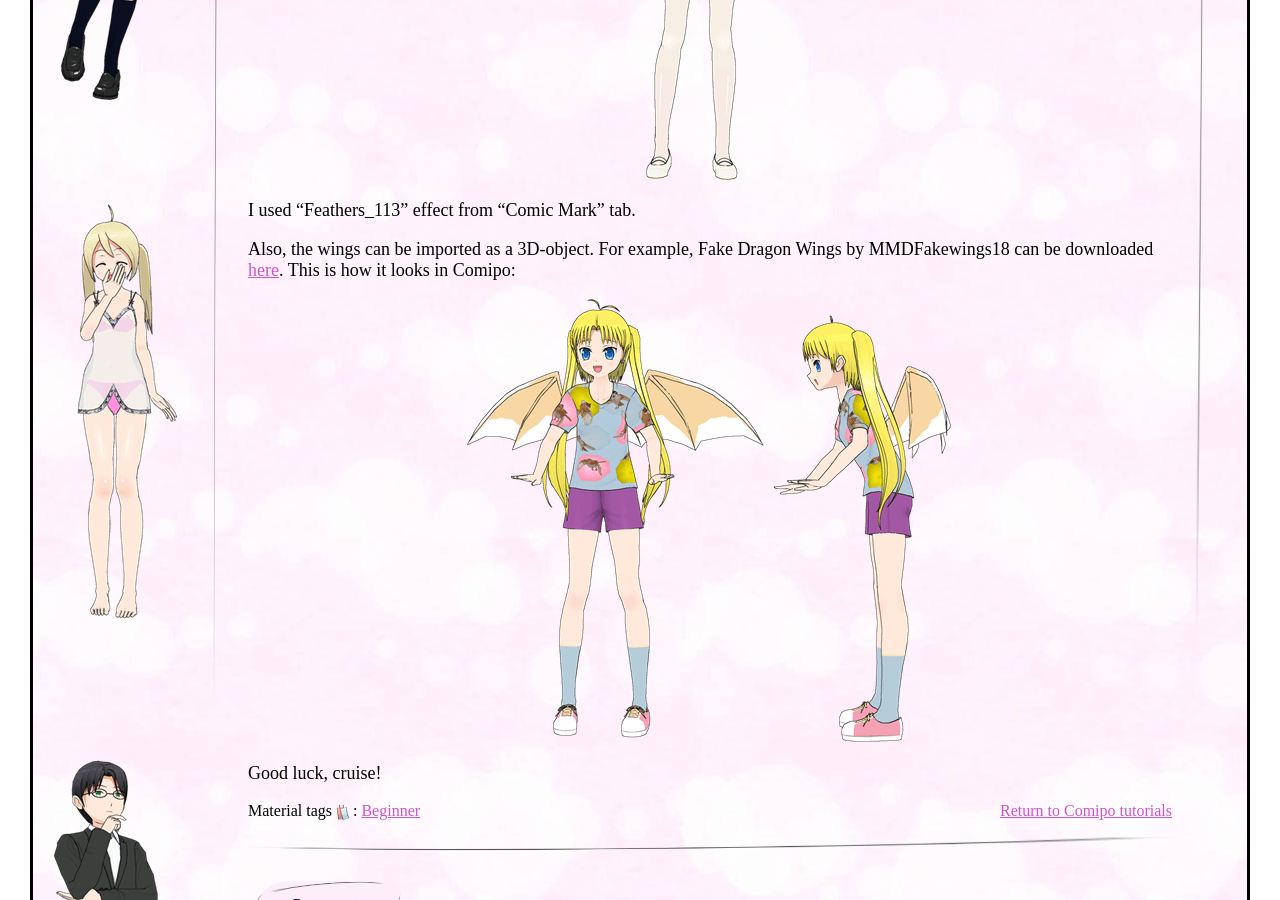
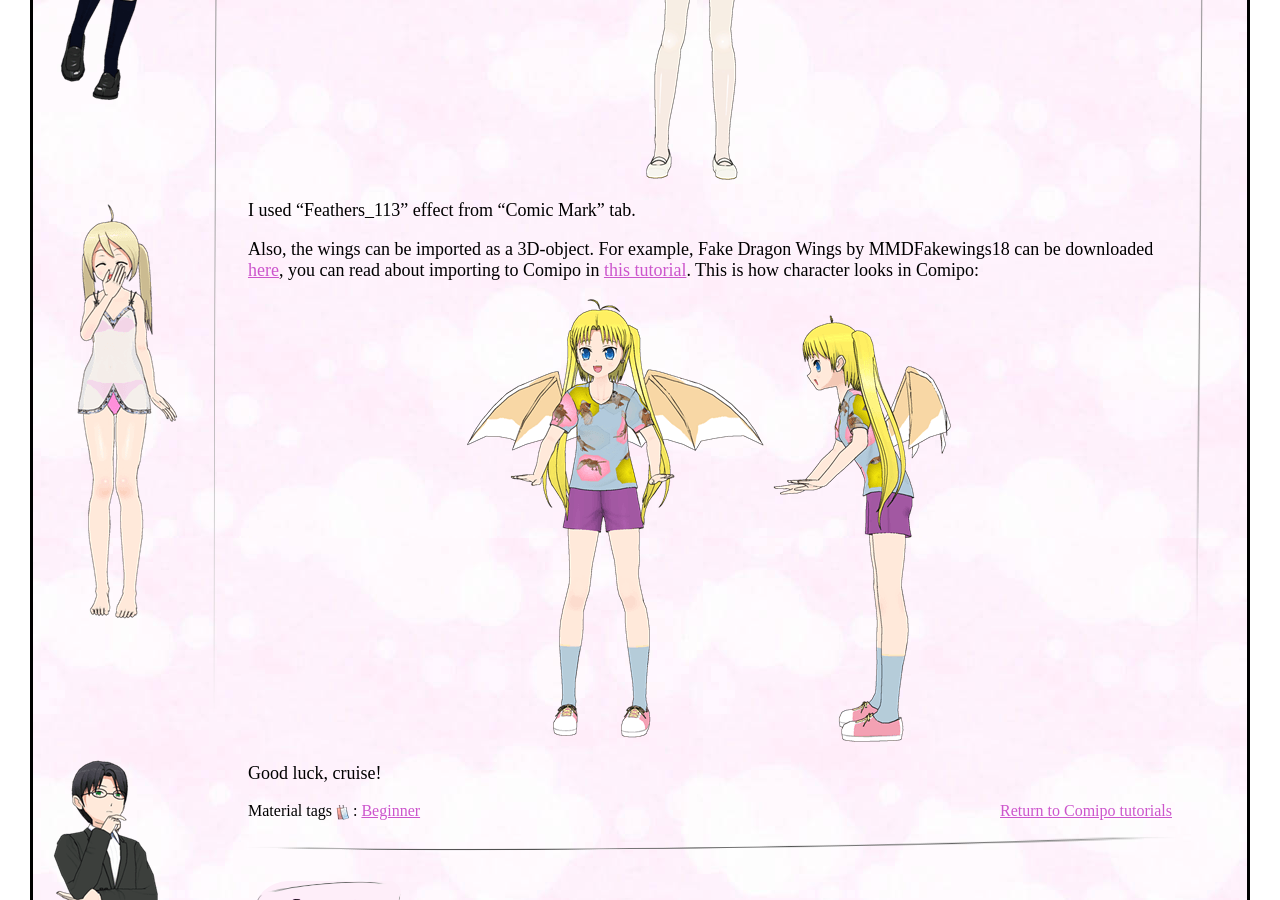
Before and after one commit to DeXP/onemangaday, a Jekyll site: the page built from tutorials/_posts/2014-12-26-character-with-wings.md, in a window 1280 px wide and 900 px high, scrolled down 1447 px. Built offline with Jekyll 4.4.1, drawn with Linux system fonts in a browser that asks for light colours; Markdown is read by kramdown in place of the engine named in the settings; comment, search, counter and statistics services are not loaded.

Commit message:
Crosslinks update

```diff
--- a/tutorials/_posts/2014-12-26-character-with-wings.md
+++ b/tutorials/_posts/2014-12-26-character-with-wings.md
@@ -31,7 +31,7 @@ In fact, the character does not actually have the wings: we just have a 2 layers
 
 I used "Feathers_113" effect from "Comic Mark" tab.
 
-Also, the wings can be imported as a 3D-object. For example, Fake Dragon Wings by MMDFakewings18 can be downloaded <a href=" http://mmdfakewings18.deviantart.com/art/Fake-Dragon-Wings-362489559" target="_blank">here</a>. This is how it looks in Comipo:
+Also, the wings can be imported as a 3D-object. For example, Fake Dragon Wings by MMDFakewings18 can be downloaded <a href=" http://mmdfakewings18.deviantart.com/art/Fake-Dragon-Wings-362489559" target="_blank">here</a>, you can read about importing to Comipo in [this tutorial](pmd-custom-hair.html). This is how character looks in Comipo:
 
 ![Imported 3D wings in Comipo]({{ page.linkadd }}pic/tutorials/wings/OneMangaDay-Imported-wings.png)
 
```
Also changed, not shown: ru/tutorials/_posts/2014-12-26-character-with-wings.md (+1 -1 lines).
